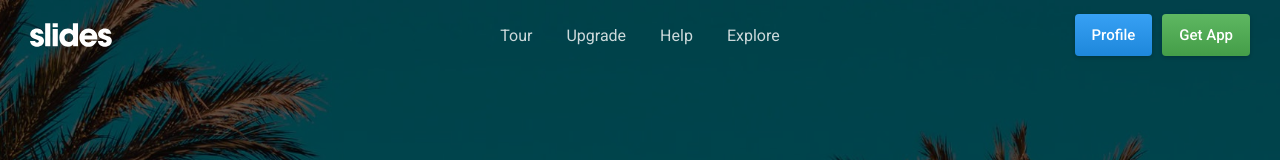
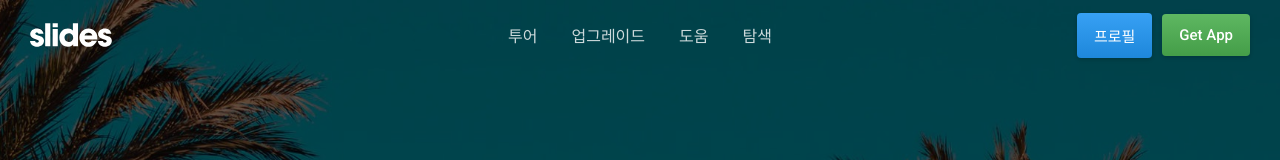
Before and after one commit to chlals096/static-web-template, a plain HTML site: page index.html in a window 1280 px wide. Shown: the top 160 px of the page. Drawn offline with nearby package versions, Linux system fonts and the light colour scheme.

Commit message:
Update index.html
메뉴 한글로 변경

```diff
--- a/index.html
+++ b/index.html
@@ -109,13 +109,13 @@
     <div class="left"><a href="#" title="Slides Framework"><svg style="width:82px;height:24px"><use xmlns:xlink="http://www.w3.org/1999/xlink" xlink:href="#logo"></use></svg></a></div>
     <div class="center">
       <ul class="menu">
-        <li><a href="#">Tour</a></li>
-        <li><a href="#">Upgrade</a></li>
-        <li><a href="#">Help</a></li>
-        <li><a href="#">Explore</a></li>
+        <li><a href="#">투어</a></li>
+        <li><a href="#">업그레이드</a></li>
+        <li><a href="#">도움</a></li>
+        <li><a href="#">탐색</a></li>
       </ul>
     </div>
-    <div class="right"><a class="button blue gradient" href="#">Profile</a><a class="button green gradient" href="#">Get App</a></div>
+    <div class="right"><a class="button blue gradient" href="#">프로필</a><a class="button green gradient" href="#">Get App</a></div>
   </div>
   <div class="sections compact hidden">
     <div class="left"><a href="#" title="Slides Framework"><svg style="width:82px;height:24px"><use xmlns:xlink="http://www.w3.org/1999/xlink" xlink:href="#logo"></use></svg></a></div>
```
